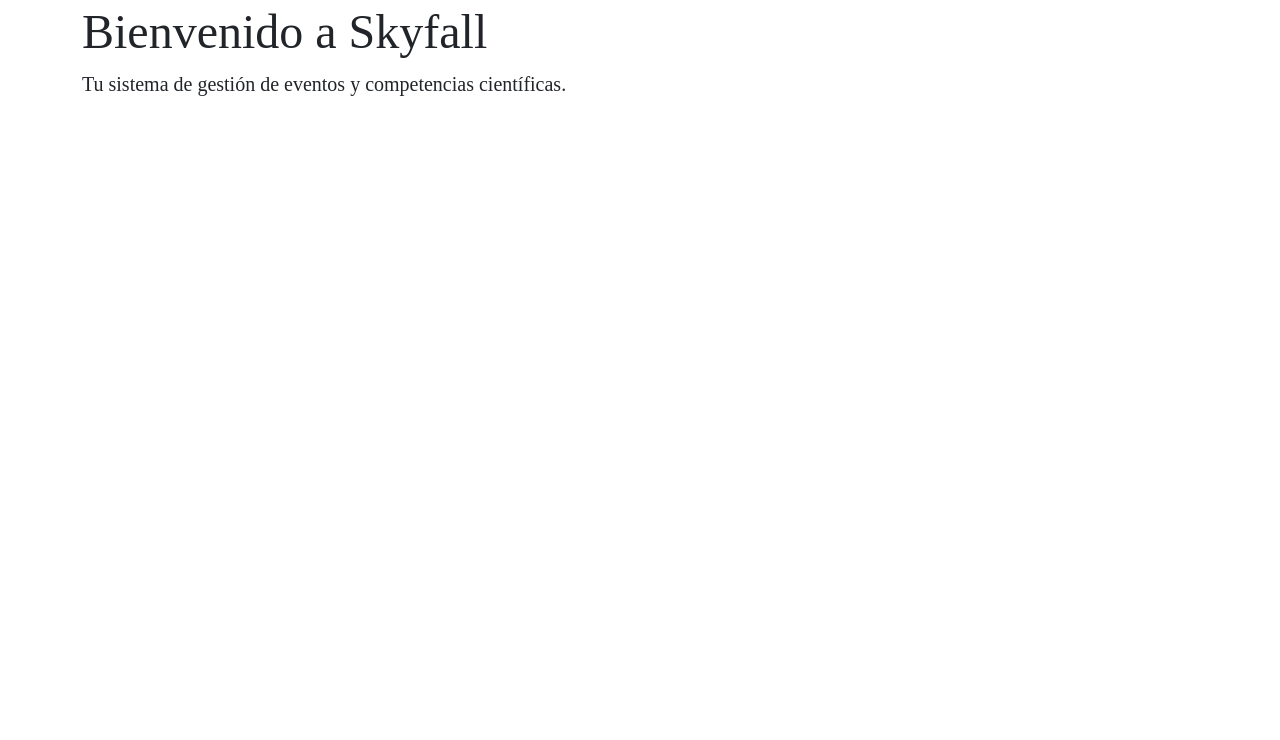
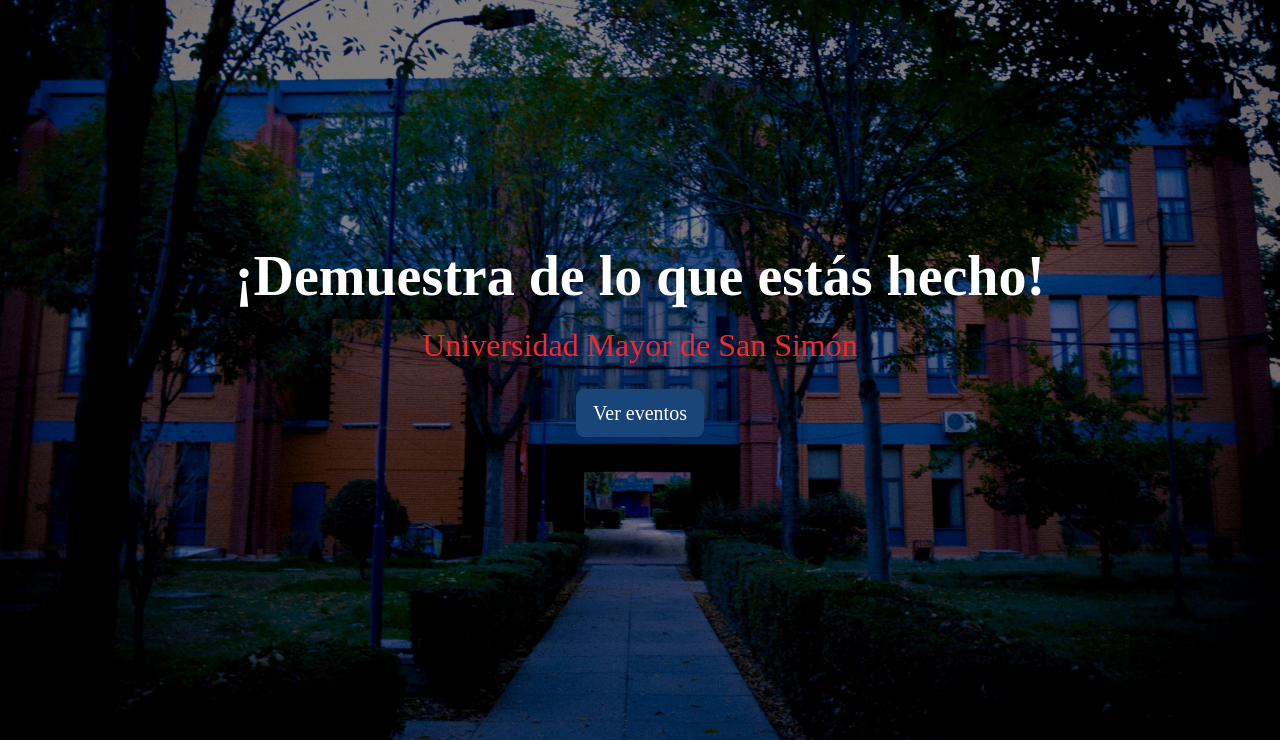
Before and after one commit to Darjom/EventMaker, a Flask app: page / in a window 1280 px wide. Shown: the part 138-878 px from the top of the page. Before the commit the page ends 234 px from the top, so only its background shows below. Run offline with Flask 3, Linux system fonts and the light colour scheme; some libraries are stand-ins or nearby versions.

Commit message:
update index

```diff
--- /dev/null
+++ b/static/css/index.css
@@ -0,0 +1,36 @@
+.hero {
+  background-image: url('/static/img/index/umss_cover.webp'); /* Cambiá el nombre si usás otra imagen */
+  background-size: cover;
+  background-position: center;
+  height: 100vh;
+  width: 100%;
+  position: relative;
+  z-index: 1;
+}
+
+.hero::before {
+  content: "";
+  position: absolute;
+  inset: 0;
+  background: rgba(0, 0, 0, 0.5); /* Oscurecer para mejor legibilidad */
+  z-index: -1;
+}
+
+.hero .container {
+  z-index: 2;
+}
+
+.hero h1,
+.hero h2 {
+  color: white;
+}
+.hero-title {
+  font-size: 3.5rem;
+  font-weight: 700;
+}
+
+@media (max-width: 768px) {
+  .hero-title {
+    font-size: 2.5rem;
+  }
+}
--- a/templates/base.html
+++ b/templates/base.html
@@ -5,6 +5,7 @@
         <title>{% block title %}EventMaker{% endblock %}</title>
         <link rel="stylesheet" href="{{ url_for('static', filename='css/bootstrap.css') }}">
         <link rel="stylesheet" href="{{ url_for('static', filename='css/header.css') }}">
+        <link rel="stylesheet" href="{{ url_for('static', filename='css/index.css') }}">
     </head>
     <body>
         {% block content %}{% endblock %}
--- a/templates/home/index.html
+++ b/templates/home/index.html
@@ -8,8 +8,11 @@
 
 {% block content %}
   {% include "shared/_header.html" %}
-  <div class="container mt-4">
-    <h1 class="display-5">Bienvenido a Skyfall</h1>
-    <p class="lead">Tu sistema de gestión de eventos y competencias científicas.</p>
+<section class="hero d-flex align-items-center justify-content-center text-center text-white">
+  <div class="container">
+    <h1 class="mb-3 hero-title">¡Demuestra de lo que estás hecho!</h1>
+    <h2 class="mb-4 text-primary">Universidad Mayor de San Simón</h2>
+    <a href="{{ url_for('home_bp.eventos') }}" class="btn btn-secondary btn-lg">Ver eventos</a>
   </div>
+</section>
 {% endblock %}
--- a/templates/shared/_header.html
+++ b/templates/shared/_header.html
@@ -1,7 +1,7 @@
 <nav class="navbar navbar-expand-lg bg-white border-bottom shadow-sm">
   <div class="container-fluid px-4">
     <a class="navbar-brand me-5" href="{{ url_for('home_bp.index') }}">
-      <img src="{{ url_for('static', filename='img/logo_umss.png') }}" alt="UMSS Logo" width="120">
+      <img src="{{ url_for('static', filename='img/shared/logo_umss.webp') }}" alt="UMSS Logo" width="120">
     </a>
 
     <!-- Botón de hamburguesa -->
```
Also changed, not shown: static/img/index/umss_cover.webp (added), static/img/shared/logo_umss.webp (added).
